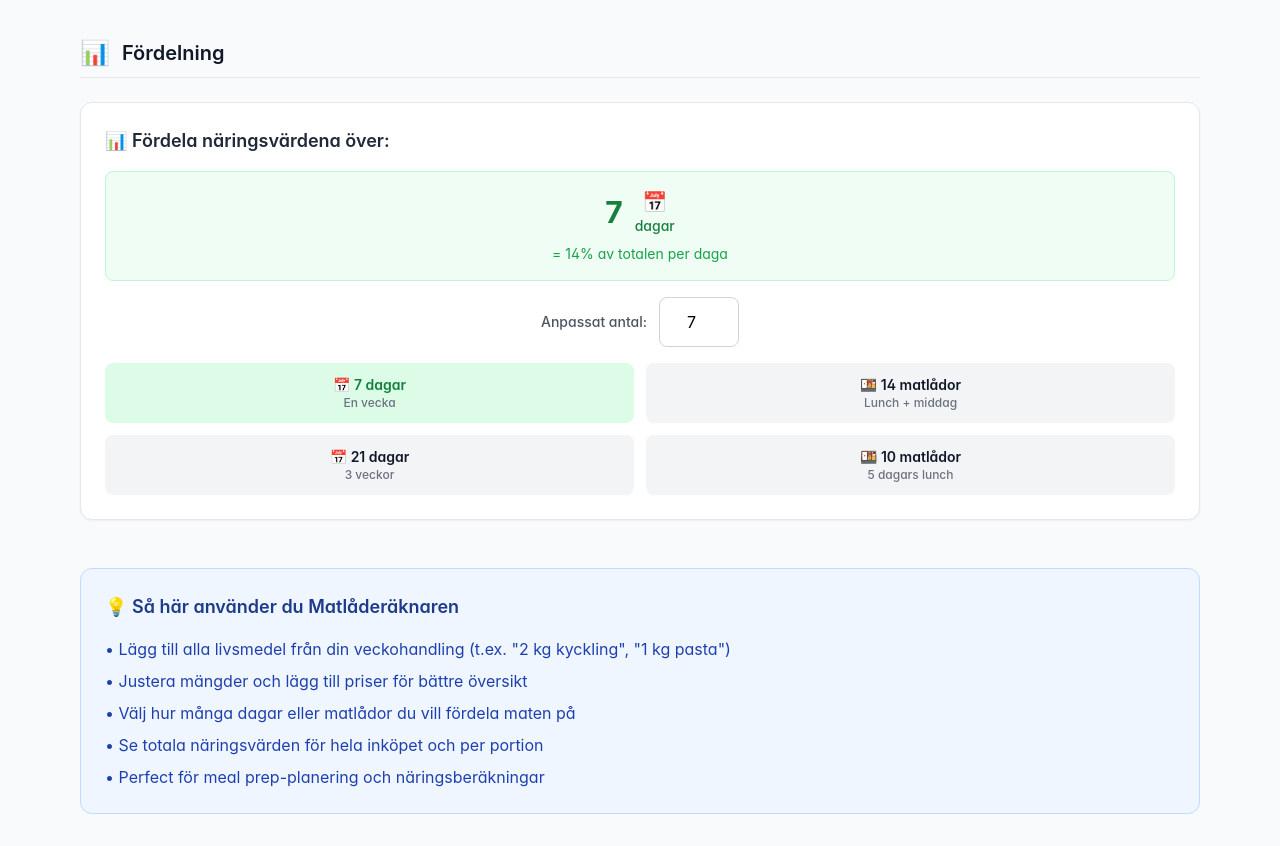
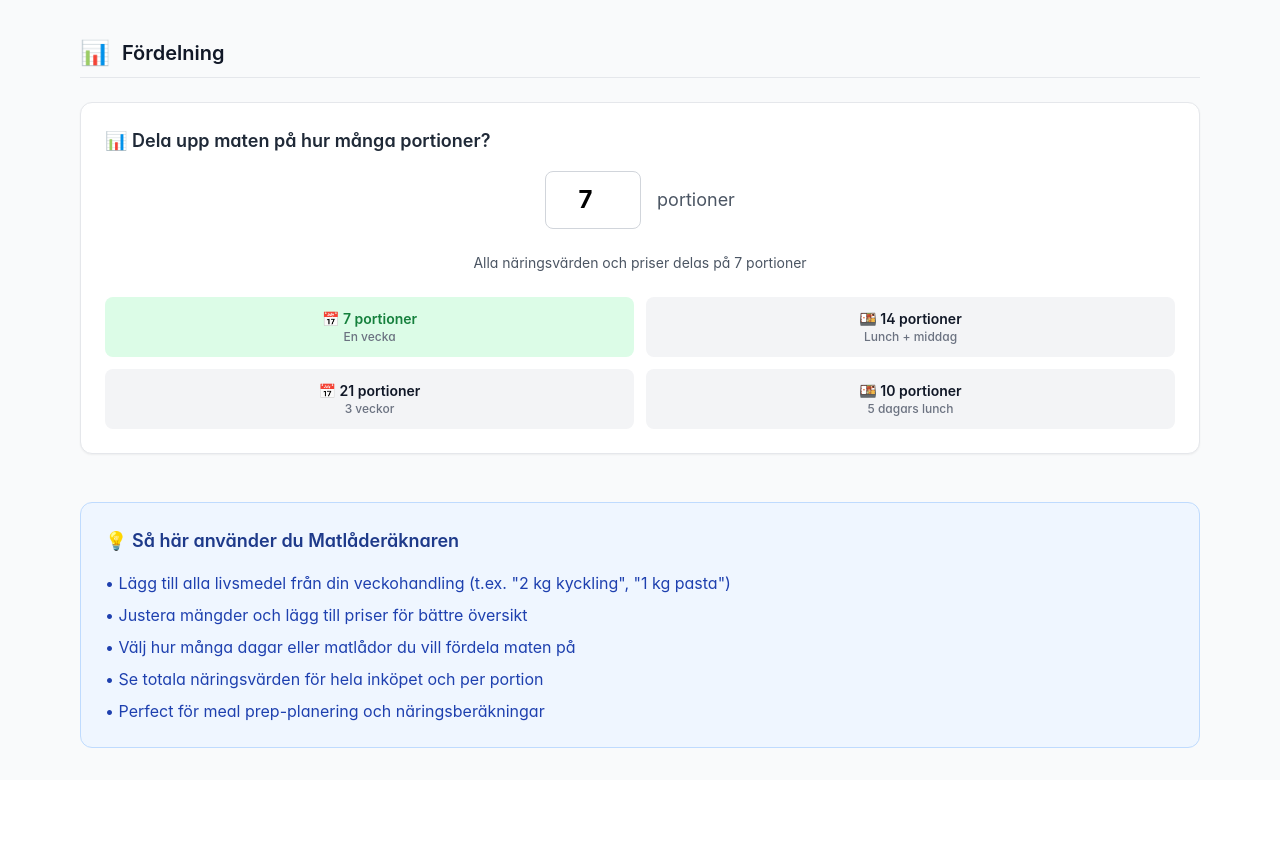
Before and after one commit to Joelnils/portfolio, a React (Vite) app in the folder projects/matladereknaren/: page / in a window 1280 px wide. Shown: the part 800-1646 px from the top of the page. After the commit the page ends 1580 px from the top, so only its background shows below. Built offline with nearby package versions, Linux system fonts and the light colour scheme.

Commit message:
Simplify meal settings UI - use clear 'portioner' terminology

```diff
--- a/projects/matladereknaren/src/components/MealSettings.jsx
+++ b/projects/matladereknaren/src/components/MealSettings.jsx
@@ -1,45 +1,26 @@
 function MealSettings({ mealCount, onMealCountChange }) {
-  const getPortionType = (count) => {
-    if (count <= 7) return 'dagar'
-    if (count <= 14) return 'matlådor'
-    return count <= 21 ? 'dagar' : 'portioner'
-  }
-
-  const currentType = getPortionType(mealCount)
-  const typeIcon = currentType === 'dagar' ? '📅' : '🍱'
-
   return (
     <div className="card">
       <label className="block text-lg font-semibold text-gray-800 mb-4">
-        📊 Fördela näringsvärdena över:
+        📊 Dela upp maten på hur många portioner?
       </label>
 
-      {/* Current selection display */}
-      <div className="bg-green-50 border border-green-200 rounded-lg p-4 mb-4">
-        <div className="flex items-center justify-center gap-3">
-          <span className="text-3xl font-bold text-green-700">{mealCount}</span>
-          <div className="text-center">
-            <div className="text-xl">{typeIcon}</div>
-            <div className="text-sm font-medium text-green-700">{currentType}</div>
-          </div>
-        </div>
-        <p className="text-center text-sm text-green-600 mt-2">
-          = {Math.round(100/mealCount)}% av totalen per {currentType.slice(0, -1)}
-        </p>
-      </div>
-
-      {/* Manual input */}
-      <div className="flex items-center justify-center gap-3 mb-4">
-        <label className="text-sm font-medium text-gray-600">Anpassat antal:</label>
+      {/* Simple input with clear label */}
+      <div className="flex items-center justify-center gap-4 mb-6">
         <input
           type="number"
           min="1"
           max="30"
           value={mealCount}
           onChange={(e) => onMealCountChange(parseInt(e.target.value) || 1)}
-          className="input-field max-w-20 text-center"
+          className="input-field max-w-24 text-center text-2xl font-bold"
         />
+        <span className="text-lg text-gray-600">portioner</span>
       </div>
+
+      <p className="text-center text-sm text-gray-600 mb-6">
+        Alla näringsvärden och priser delas på {mealCount} portioner
+      </p>
 
       {/* Quick preset buttons */}
       <div className="grid grid-cols-2 gap-3">
@@ -47,28 +28,28 @@ function MealSettings({ mealCount, onMealCountChange }) {
           onClick={() => onMealCountChange(7)}
           className={`btn-secondary text-sm p-3 ${mealCount === 7 ? 'bg-green-100 text-green-700 border-green-300' : ''}`}
         >
-          <div className="font-semibold">📅 7 dagar</div>
+          <div className="font-semibold">📅 7 portioner</div>
           <div className="text-xs text-gray-500">En vecka</div>
         </button>
         <button
           onClick={() => onMealCountChange(14)}
           className={`btn-secondary text-sm p-3 ${mealCount === 14 ? 'bg-green-100 text-green-700 border-green-300' : ''}`}
         >
-          <div className="font-semibold">🍱 14 matlådor</div>
+          <div className="font-semibold">🍱 14 portioner</div>
           <div className="text-xs text-gray-500">Lunch + middag</div>
         </button>
         <button
           onClick={() => onMealCountChange(21)}
           className={`btn-secondary text-sm p-3 ${mealCount === 21 ? 'bg-green-100 text-green-700 border-green-300' : ''}`}
         >
-          <div className="font-semibold">📅 21 dagar</div>
+          <div className="font-semibold">📅 21 portioner</div>
           <div className="text-xs text-gray-500">3 veckor</div>
         </button>
         <button
           onClick={() => onMealCountChange(10)}
           className={`btn-secondary text-sm p-3 ${mealCount === 10 ? 'bg-green-100 text-green-700 border-green-300' : ''}`}
         >
-          <div className="font-semibold">🍱 10 matlådor</div>
+          <div className="font-semibold">🍱 10 portioner</div>
           <div className="text-xs text-gray-500">5 dagars lunch</div>
         </button>
       </div>
```
